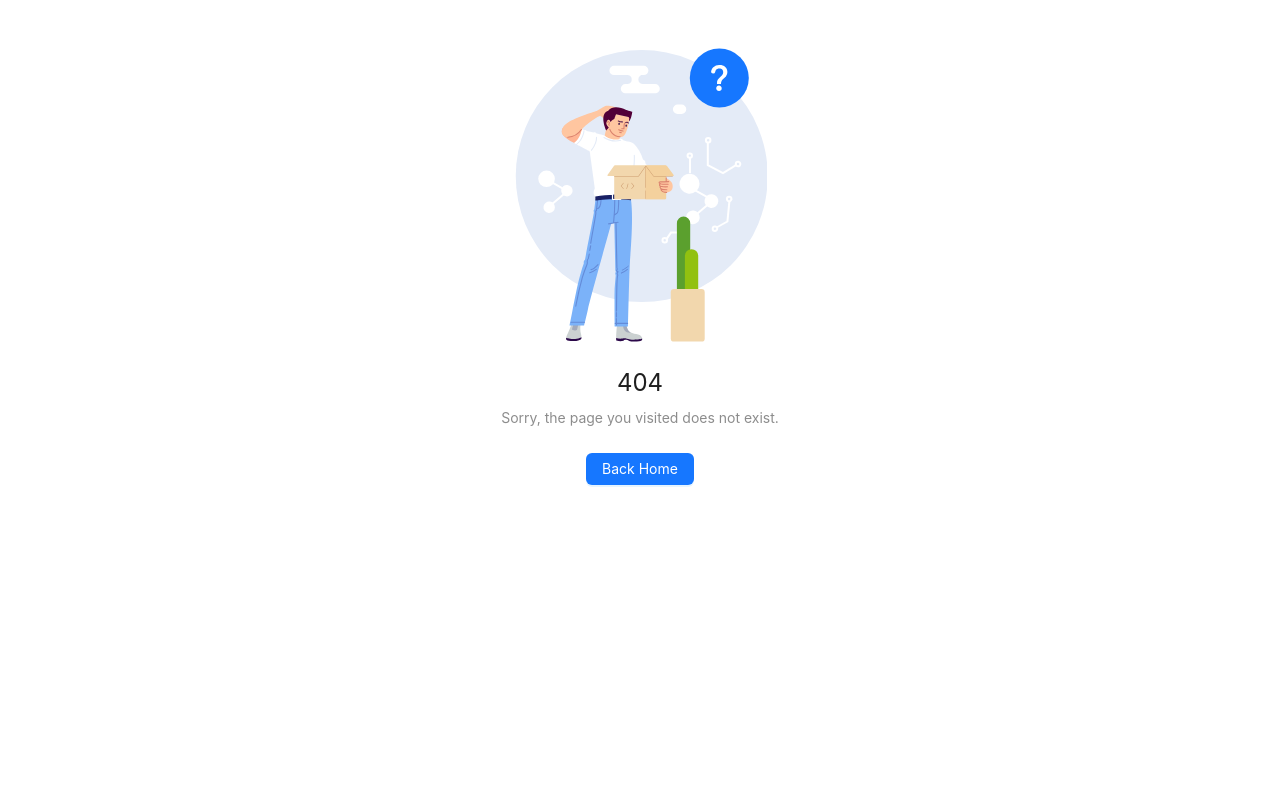
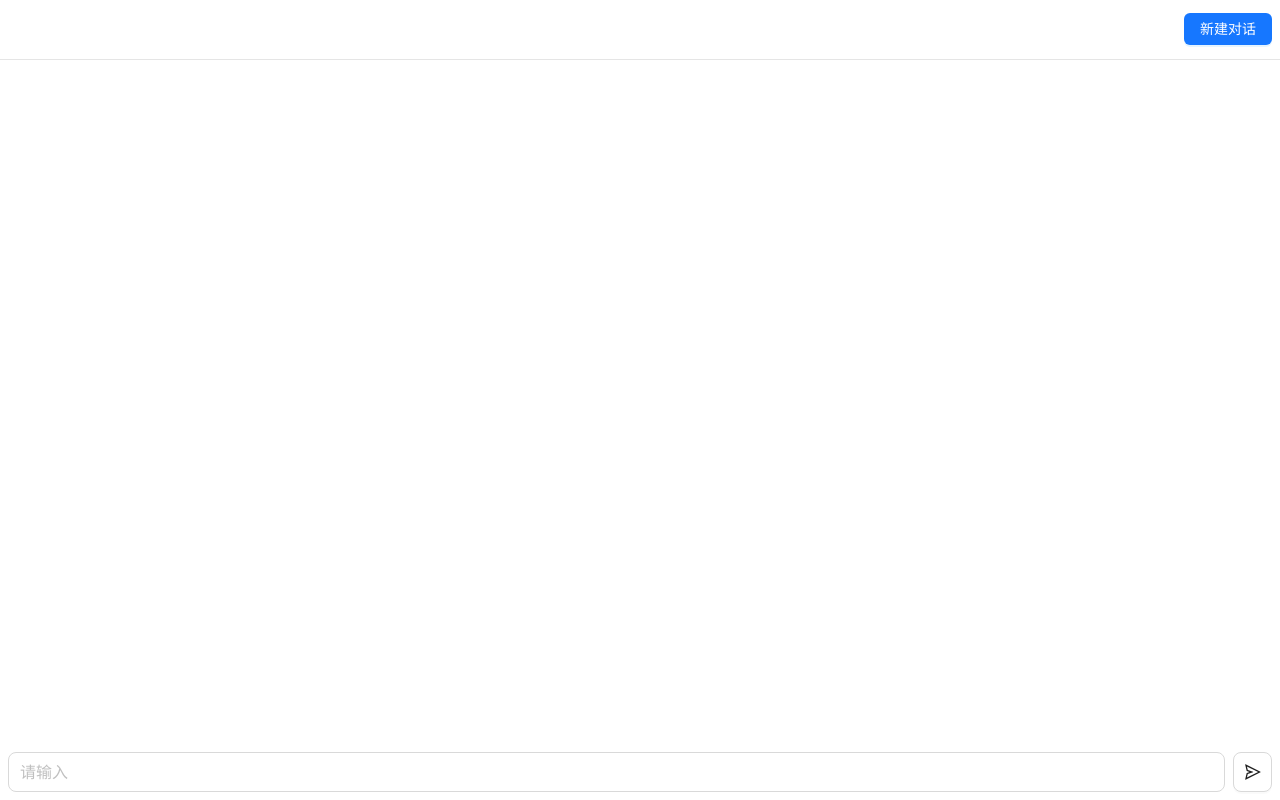
Before and after one commit to SprinterTrueno/ai-chatbot, a React app: page /agricultural-technology-yard in a window 1280 px wide. Before the commit this address had no page. Built offline with nearby package versions, Linux system fonts and the light colour scheme.

Commit message:
feat(pages): 新增 AgriculturalTechnologyYard

```diff
--- a/src/Routes.tsx
+++ b/src/Routes.tsx
@@ -1,6 +1,7 @@
 import { FC } from "react";
 import { useRoutes } from "react-router-dom";
 import Homepage from "@/pages/Homepage";
+import AgriculturalTechnologyYard from "@/pages/AgriculturalTechnologyYard";
 import NotFound from "@/pages/NotFound";
 
 const Routes: FC = () => {
@@ -10,6 +11,10 @@ const Routes: FC = () => {
       element: <Homepage />,
     },
     {
+      path: "/agricultural-technology-yard",
+      element: <AgriculturalTechnologyYard />,
+    },
+    {
       path: "*",
       element: <NotFound />,
     },
--- a/src/constants/apiUrls.ts
+++ b/src/constants/apiUrls.ts
@@ -5,6 +5,7 @@ const BASE_URL = DEVELOPMENT_ENV
 const API_URLS = {
   flagShipConversation: `${BASE_URL}/ai-chatbot-api/flagship/conversation`,
   uploadFile: `${BASE_URL}/ai-chatbot-api/flagship/upload-file`,
+  atYardCallDashScope: `${BASE_URL}/ai-chatbot-api/at-yard/call-dash-scope`,
 };
 
 export default API_URLS;
--- /dev/null
+++ b/src/pages/AgriculturalTechnologyYard/index.module.less
@@ -0,0 +1,87 @@
+.container {
+  display: flex;
+  flex-direction: column;
+  height: 100vh;
+}
+
+.header {
+  position: sticky;
+  top: 0;
+
+  align-content: center;
+
+  width: 100%;
+  height: 60px;
+
+  text-align: right;
+
+  background: #fff;
+  box-shadow: 0 1px 0 rgb(0 0 0 / 10%);
+
+  button {
+    margin-right: 8px;
+  }
+}
+
+.content {
+  overflow: auto;
+  height: calc(100% - 116px);
+  padding: 8px 16px;
+
+  .conversation-item {
+    display: flex;
+    flex-wrap: wrap;
+    justify-content: flex-end;
+
+    margin: 16px auto;
+
+    font-size: 16px;
+    color: #3f3f3f;
+
+    div:not(:last-child) {
+      margin-bottom: 4px;
+    }
+
+    .item-container {
+      display: flex;
+      width: 100%;
+    }
+
+    .item-content {
+      max-width: 100%;
+      padding: 12px 16px;
+
+      line-height: 24px;
+      white-space: pre-wrap;
+
+      background-color: #f6f7fb;
+      border-radius: 12px;
+    }
+
+    &.user {
+      .item-container {
+        justify-content: flex-end;
+      }
+
+      .item-content {
+        background-color: #e0dfff;
+      }
+    }
+  }
+}
+
+.footer {
+  position: sticky;
+  bottom: 0;
+
+  display: flex;
+
+  width: calc(100% - 16px);
+  padding: 8px;
+
+  background-color: #fff;
+}
+
+.submit {
+  margin-left: 8px;
+}
--- /dev/null
+++ b/src/pages/AgriculturalTechnologyYard/index.tsx
@@ -0,0 +1,101 @@
+import { FC, useState } from "react";
+import { Input, Button } from "antd";
+import { SendOutlined } from "@ant-design/icons";
+import { nanoid } from "nanoid";
+import API_URLS from "@/constants/apiUrls";
+import styles from "./index.module.less";
+
+interface ChatHistory {
+  role: string;
+  text: string;
+  sessionId?: string;
+}
+
+const AgriculturalTechnologyYard: FC = () => {
+  const [chatHistory, setChatHistory] = useState<ChatHistory[]>([]);
+
+  const [inputValue, setInputValue] = useState<string>();
+  const [sessionId, setSessionId] = useState<string>();
+
+  const handleCreateNewChat = () => {
+    setInputValue(null);
+    setChatHistory([]);
+  };
+
+  /**
+   * 发送消息
+   */
+  const handleSendMessage = async () => {
+    if (!inputValue) {
+      return;
+    }
+
+    const newChatHistory = [
+      ...chatHistory,
+      { role: "user", text: inputValue, sessionId },
+    ];
+
+    setInputValue(null);
+    setChatHistory(newChatHistory);
+
+    const res = await fetch(API_URLS.atYardCallDashScope, {
+      method: "POST",
+      body: JSON.stringify({ sessionId, text: inputValue }),
+      headers: { "Content-Type": "application/json" },
+    });
+
+    const data = await res.json();
+
+    if (!sessionId) {
+      setSessionId(data.sessionId);
+    }
+
+    console.log(data);
+
+    setChatHistory([...newChatHistory, { role: "assistant", ...data }]);
+    console.log([...newChatHistory, { role: "assistant", ...data }]);
+  };
+
+  return (
+    <div className={styles.container}>
+      <div className={styles.header}>
+        <Button type="primary" onClick={handleCreateNewChat}>
+          新建对话
+        </Button>
+      </div>
+      <div className={styles.content}>
+        {chatHistory.map((item) => {
+          return (
+            <div
+              key={nanoid()}
+              className={`${styles.conversationItem} ${styles[item.role]}`}
+            >
+              <div className={styles.itemContainer}>
+                <div className={styles.itemContent}>{item.text}</div>
+              </div>
+            </div>
+          );
+        })}
+      </div>
+      <div className={styles.footer}>
+        <Input
+          placeholder="请输入"
+          size="large"
+          value={inputValue}
+          onChange={(e) => {
+            setInputValue(e.target.value);
+          }}
+          onPressEnter={handleSendMessage}
+        />
+        <Button
+          className={styles.submit}
+          icon={<SendOutlined />}
+          size="large"
+          onClick={handleSendMessage}
+        />
+      </div>
+    </div>
+  );
+};
+
+export default AgriculturalTechnologyYard;
```
